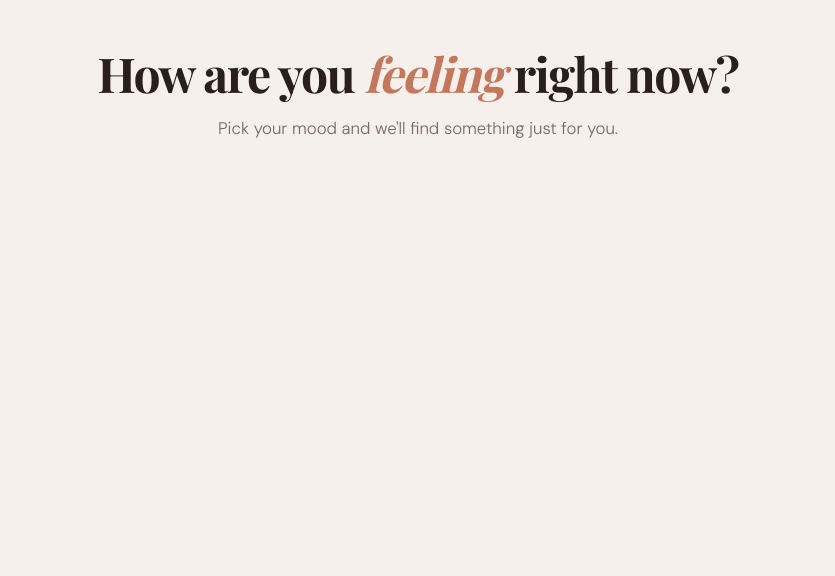
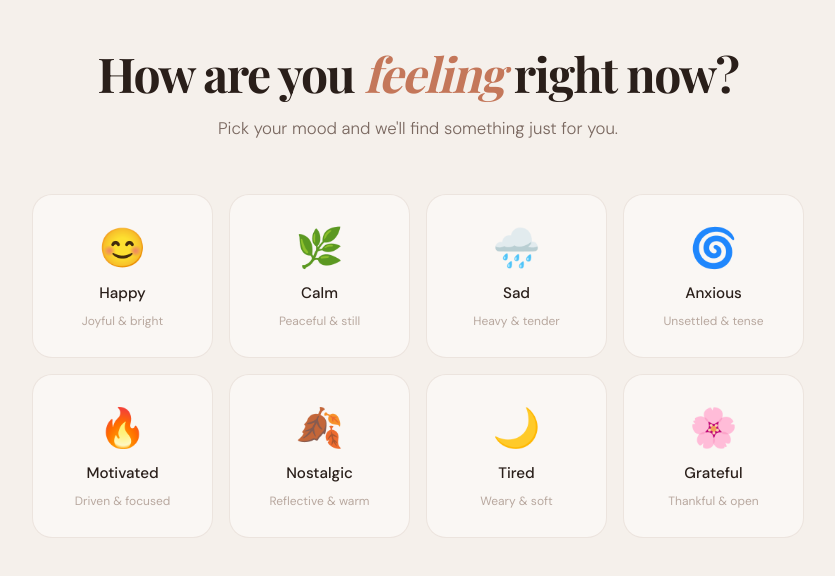
Before and after one commit to LisaOluchi/wdd330-final-project, a website built with Vite: page index.html in a window 1280 px wide. Shown: the part 86-662 px from the top of the page, without its empty margins (222-1057 px from the left). Built offline with nearby package versions, Linux system fonts and the light colour scheme; a web font is replaced by a local one.

Commit message:
Fix MoodWave app - all typos corrected

```diff
--- a/src/css/style.css
+++ b/src/css/style.css
@@ -4,7 +4,6 @@
    Warm cream base, terracotta accent
    ============================================= */
 
-/* ===== VARIABLES ===== */
 :root {
     --bg: #f5f0eb;
     --bg-card: #faf7f4;
--- a/src/js/apiService.js
+++ b/src/js/apiService.js
@@ -29,7 +29,7 @@ export async function fetchQuote(tag) {
 
 const ITUNES_API = 'https://itunes.apple.com/search';
 
-constFALLBACK_TRACKS = [
+const FALLBACK_TRACKS = [
     { id: 1, title: 'Weightless', artist: 'Marconi Union', album: 'Weightless', cover: '', preview: '', duration: 479 },
     { id: 2, title: 'Clair de Lune', artist: 'Claude Debussy', album: 'Piano Works', cover: '', preview: '', duration: 302 },
     { id: 3, title: 'River Flows in You', artist: 'Yiruma', album: 'First Love', cover: '', preview: '', duration: 214 },
--- a/src/js/moodManager.js
+++ b/src/js/moodManager.js
@@ -1,24 +1,24 @@
-// moodManager.js - Manages mood data and rendering
+// moodManager.js — Mood data and mood grid rendering
 
 export const MOODS = [
-    { id: 'happy', emoji: '😊', label: 'Happy', desc: 'Joyful & bright', color: '#f5c842', quoteTag: 'happiness', musicQuery: 'happy upbeat pop' },
-    { id: 'calm', emoji: '🌿', label: 'Calm', desc: 'Peaceful & still', color: '#6db58e', quoteTag: 'peace', musicQuery: 'chill lofi ambient' },
-    { id: 'sad', emoji: '🌧️', label: 'Sad', desc: 'Heavy & tender', color: '#7da8d4', quoteTag: 'inspirational', musicQuery: 'sad emotional ballad' },
-    { id: 'anxious', emoji: '🌀', label: 'Anxious', desc: 'Unsettled & tense', color: '#c4775a', quoteTag: 'courage', musicQuery: 'calming meditation relaxing' },
-    { id: 'motivated', emoji: '🔥', label: 'Motivated', desc: 'Driven & focused', color: '#e07b39', quoteTag: 'motivational', musicQuery: 'motivational workout energy' },
-    { id: 'nostalgic', emoji: '🍂', label: 'Nostalgic', desc: 'Reflective & warm', color: '#c49a5a', quoteTag: 'life', musicQuery: 'nostalgic retro indie folk' },
-    { id: 'tired', emoji: '🌙', label: 'Tired', desc: 'Weary & soft', color: '#9b8ac4', quoteTag: 'rest', musicQuery: 'sleep relaxing acoustic soft' },
-    { id: 'grateful', emoji: '🌸', label: 'Grateful', desc: 'Thankful & open', color: '#d47ba3', quoteTag: 'gratitude', musicQuery: 'grateful acoustic soulful' },
+  { id: 'happy',     emoji: '😊', label: 'Happy',     desc: 'Joyful & bright',    color: '#f5c842', quoteTag: 'happiness',    musicQuery: 'happy upbeat pop' },
+  { id: 'calm',      emoji: '🌿', label: 'Calm',      desc: 'Peaceful & still',   color: '#6db58e', quoteTag: 'peace',        musicQuery: 'chill lofi ambient' },
+  { id: 'sad',       emoji: '🌧️', label: 'Sad',       desc: 'Heavy & tender',     color: '#7da8d4', quoteTag: 'inspirational',musicQuery: 'sad emotional ballad' },
+  { id: 'anxious',   emoji: '🌀', label: 'Anxious',   desc: 'Unsettled & tense',  color: '#c4775a', quoteTag: 'courage',      musicQuery: 'calming meditation relaxing' },
+  { id: 'motivated', emoji: '🔥', label: 'Motivated', desc: 'Driven & focused',   color: '#e07b39', quoteTag: 'motivational', musicQuery: 'motivational workout energy' },
+  { id: 'nostalgic', emoji: '🍂', label: 'Nostalgic', desc: 'Reflective & warm',  color: '#c49a5a', quoteTag: 'life',         musicQuery: 'nostalgic retro indie folk' },
+  { id: 'tired',     emoji: '🌙', label: 'Tired',     desc: 'Weary & soft',       color: '#9b8ac4', quoteTag: 'rest',         musicQuery: 'sleep relaxing acoustic soft' },
+  { id: 'grateful',  emoji: '🌸', label: 'Grateful',  desc: 'Thankful & open',    color: '#d47ba3', quoteTag: 'gratitude',    musicQuery: 'grateful acoustic soulful' },
 ];
 
-let_currentMood = null;
+let _currentMood = null;
 
 export function renderMoodGrid(container, onSelect) {
   container.innerHTML = '';
-    MOODS.forEach(mood => {
+  MOODS.forEach((mood) => {
     const btn = document.createElement('button');
-        btn.className = 'mood-btn';
-        btn.setAttribute('data-id', mood.id);
+    btn.className = 'mood-card';
+    btn.setAttribute('data-mood-id', mood.id);
     btn.setAttribute('aria-label', `Select mood: ${mood.label}`);
     btn.style.setProperty('--mood-color', mood.color);
     btn.innerHTML = `
@@ -27,7 +27,7 @@ export function renderMoodGrid(container, onSelect) {
       <span class="mood-desc">${mood.desc}</span>
     `;
     btn.addEventListener('click', () => {
-            setCurrentMood(mood.id);
+      _currentMood = mood;
       onSelect(mood);
     });
     container.appendChild(btn);
```
Lines whose indentation alone changed are shown as unchanged.
